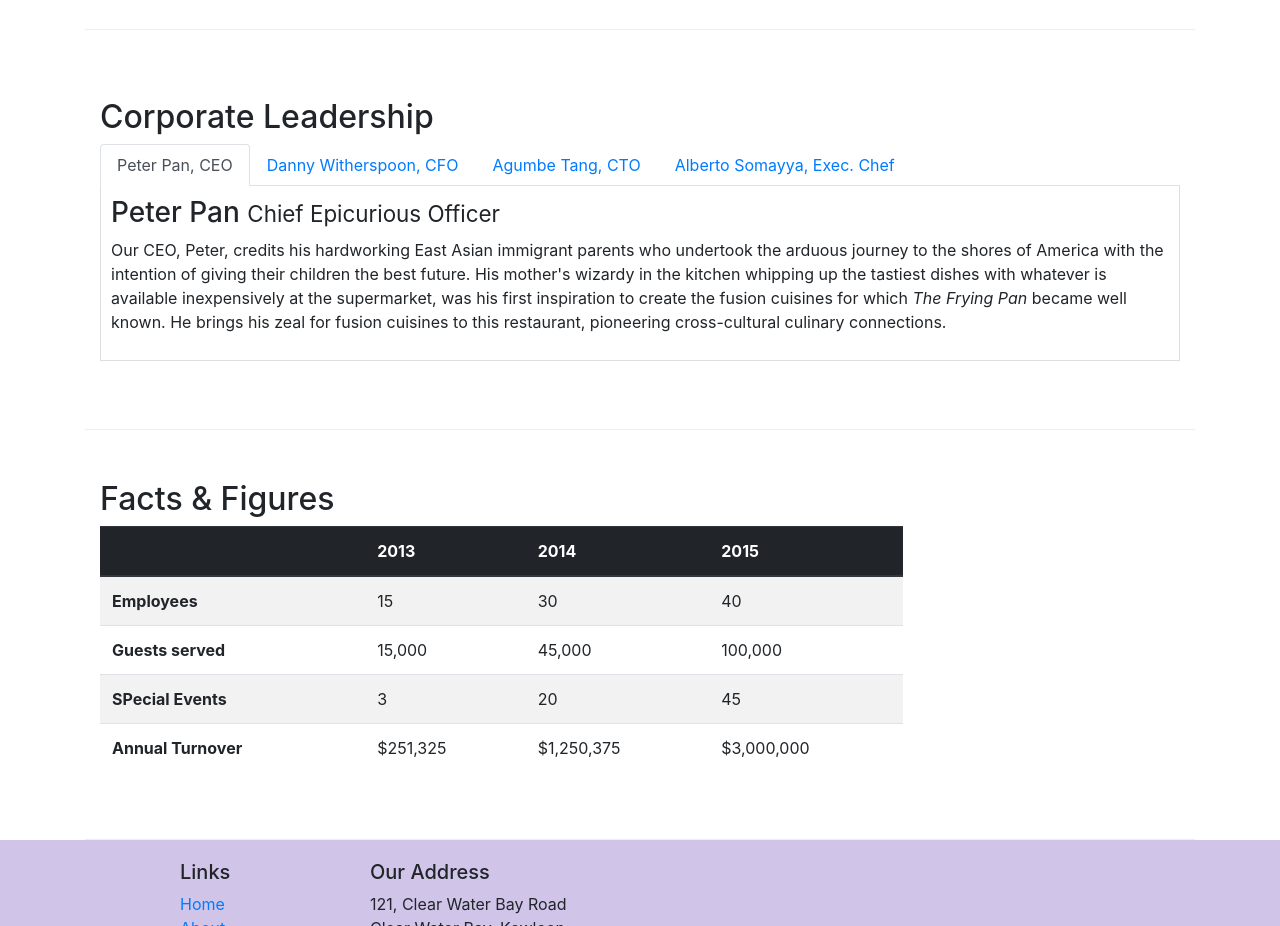
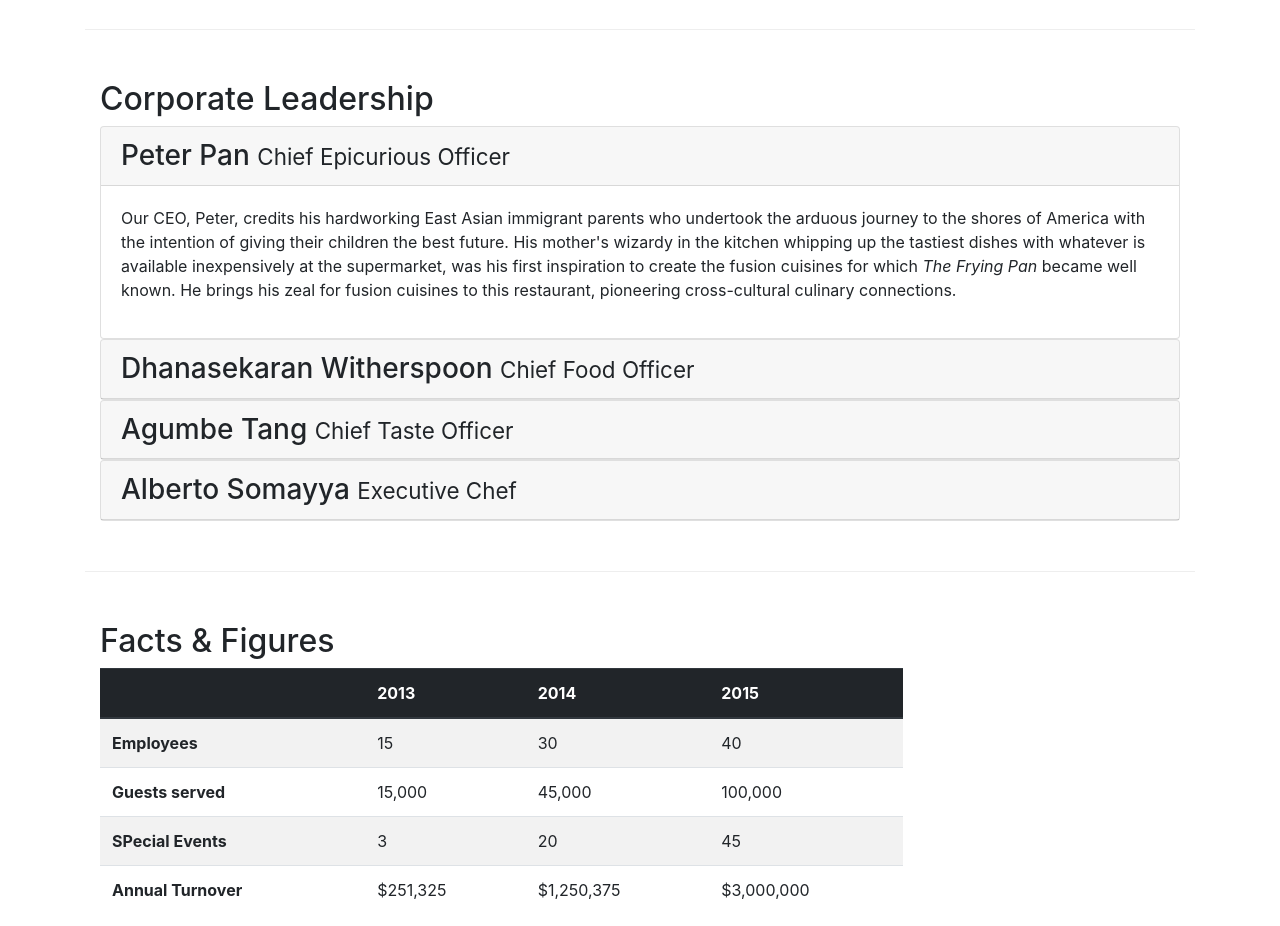
Before and after one commit to lecxis/coursera-bootstrap, a website: page aboutus.html in a window 1280 px wide. Shown: the part 920-1846 px from the top of the page. Drawn offline with nearby package versions, Linux system fonts and the light colour scheme.

Commit message:
Accordion

```diff
--- a/aboutus.html
+++ b/aboutus.html
@@ -103,6 +103,7 @@
         <div class="row row-content align-items-center">
             <div class="col-12">
                 <h2>Corporate Leadership</h2>
+                <!--
                 <ul class="nav nav-tabs">
                     <li class="nav-item">
                         <a href="#peter" class="nav-link active"
@@ -121,22 +122,61 @@
                         role="tab" data-toggle="tab">Alberto Somayya, Exec. Chef</a>
                     </li>
                 </ul>
-                <div class="tab-content">
-                    <div role="tabpanel" class="tab-pane fade show active" id="peter">
-                        <h3>Peter Pan <small>Chief Epicurious Officer</small></h3>
-                        <p class="d-none d-sm-block">Our CEO, Peter, credits his hardworking East Asian immigrant parents who undertook the arduous journey to the shores of America with the intention of giving their children the best future. His mother's wizardy in the kitchen whipping up the tastiest dishes with whatever is available inexpensively at the supermarket, was his first inspiration to create the fusion cuisines for which <em>The Frying Pan</em> became well known. He brings his zeal for fusion cuisines to this restaurant, pioneering cross-cultural culinary connections.</p>
+            -->
+                <div id="accordion">
+                    <div class="card">
+                        <div role="tab" class="card-header" id="peterhead">
+                            <h3 class="mb-0">
+                                <a data-toggle="collapse" data-target="#peter">
+                                Peter Pan <small>Chief Epicurious Officer</small>
+                                </a>
+                            </h3>
+                        </div>
+                        <div class="collapse show" id="peter" data-parent="#accordion">
+                            <div class="card-body">
+                                <p class="d-none d-sm-block">Our CEO, Peter, credits his hardworking East Asian immigrant parents who undertook the arduous journey to the shores of America with the intention of giving their children the best future. His mother's wizardy in the kitchen whipping up the tastiest dishes with whatever is available inexpensively at the supermarket, was his first inspiration to create the fusion cuisines for which <em>The Frying Pan</em> became well known. He brings his zeal for fusion cuisines to this restaurant, pioneering cross-cultural culinary connections.</p>
+                            </div>
+                        </div>
                     </div>
-                    <div role="tabpanel" class="tab-pane fade " id="danny">
-                        <h3>Dhanasekaran Witherspoon <small>Chief Food Officer</small></h3>
-                        <p class="d-none d-sm-block">Our CFO, Danny, as he is affectionately referred to by his colleagues, comes from a long established family tradition in farming and produce. His experiences growing up on a farm in the Australian outback gave him great appreciation for varieties of food sources. As he puts it in his own words, <em>Everything that runs, wins, and everything that stays, pays!</em></p>
+
+                    <div class="card">
+                        <div role="tab" class="card-header" id="dannyhead">
+                            <h3 class="mb-0">
+                                <a class="collapsed" data-toggle="collapse" data-target="#danny">
+                                    Dhanasekaran Witherspoon <small>Chief Food Officer</small>
+                                </a></h3>
+                        </div>
+                        <div class="collapse" id="danny" data-parent="#accordion">
+                            <div class="card-body">
+                                <p class="d-none d-sm-block">Our CFO, Danny, as he is affectionately referred to by his colleagues, comes from a long established family tradition in farming and produce. His experiences growing up on a farm in the Australian outback gave him great appreciation for varieties of food sources. As he puts it in his own words, <em>Everything that runs, wins, and everything that stays, pays!</em></p>
+                            </div>
+                        </div>
                     </div>
-                    <div role="tabpanel" class="tab-pane fade " id="agumbe">
-                        <h3>Agumbe Tang <small>Chief Taste Officer</small></h3>
-                        <p class="d-none d-sm-block">Blessed with the most discerning gustatory sense, Agumbe, our CTO, personally ensures that every dish that we serve meets his exacting tastes. Our chefs dread the tongue lashing that ensues if their dish does not meet his exacting standards. He lives by his motto, <em>You click only if you survive my lick.</em></p>
+
+                    <div class="card">
+                        <div role="tab" class="card-header" id="agumbehead">
+                            <h3 class="mb-0">
+                                <a class="collapsed" data-toggle="collapse" data-target="#agumbe">
+                                    Agumbe Tang <small>Chief Taste Officer</small>
+                                </a></h3>
+                        </div>
+                        <div class="collapse" id="agumbe" data-parent="#accordion">
+                            <div class="card-body">
+                                <p class="d-none d-sm-block">Blessed with the most discerning gustatory sense, Agumbe, our CTO, personally ensures that every dish that we serve meets his exacting tastes. Our chefs dread the tongue lashing that ensues if their dish does not meet his exacting standards. He lives by his motto, <em>You click only if you survive my lick.</em></p>
+                            </div>
+                        </div>
                     </div>
-                    <div role="tabpanel" class="tab-pane fade " id="alberto">
-                        <h3>Alberto Somayya <small>Executive Chef</small></h3>
-                        <p class="d-none d-sm-block">Award winning three-star Michelin chef with wide International experience having worked closely with whos-who in the culinary world, he specializes in creating mouthwatering Indo-Italian fusion experiences. He says, <em>Put together the cuisines from the two craziest cultures, and you get a winning hit! Amma Mia!</em></p>
+                    <div class="card">
+                        <div role="tab" class="card-header" id="albertohead">
+                            <h3 class="mb-0">
+                                <a class="collapsed" data-toggle="collapse" data-target="#alberto">
+                                    Alberto Somayya <small>Executive Chef</small>                                </a></h3>
+                        </div>
+                        <div class="collapse" id="alberto" data-parent="#accordion">
+                            <div class="card-body">
+                                <p class="d-none d-sm-block">Award winning three-star Michelin chef with wide International experience having worked closely with whos-who in the culinary world, he specializes in creating mouthwatering Indo-Italian fusion experiences. He says, <em>Put together the cuisines from the two craziest cultures, and you get a winning hit! Amma Mia!</em></p>
+                            </div>
+                        </div>
                     </div>
                 </div>
             </div>
```
